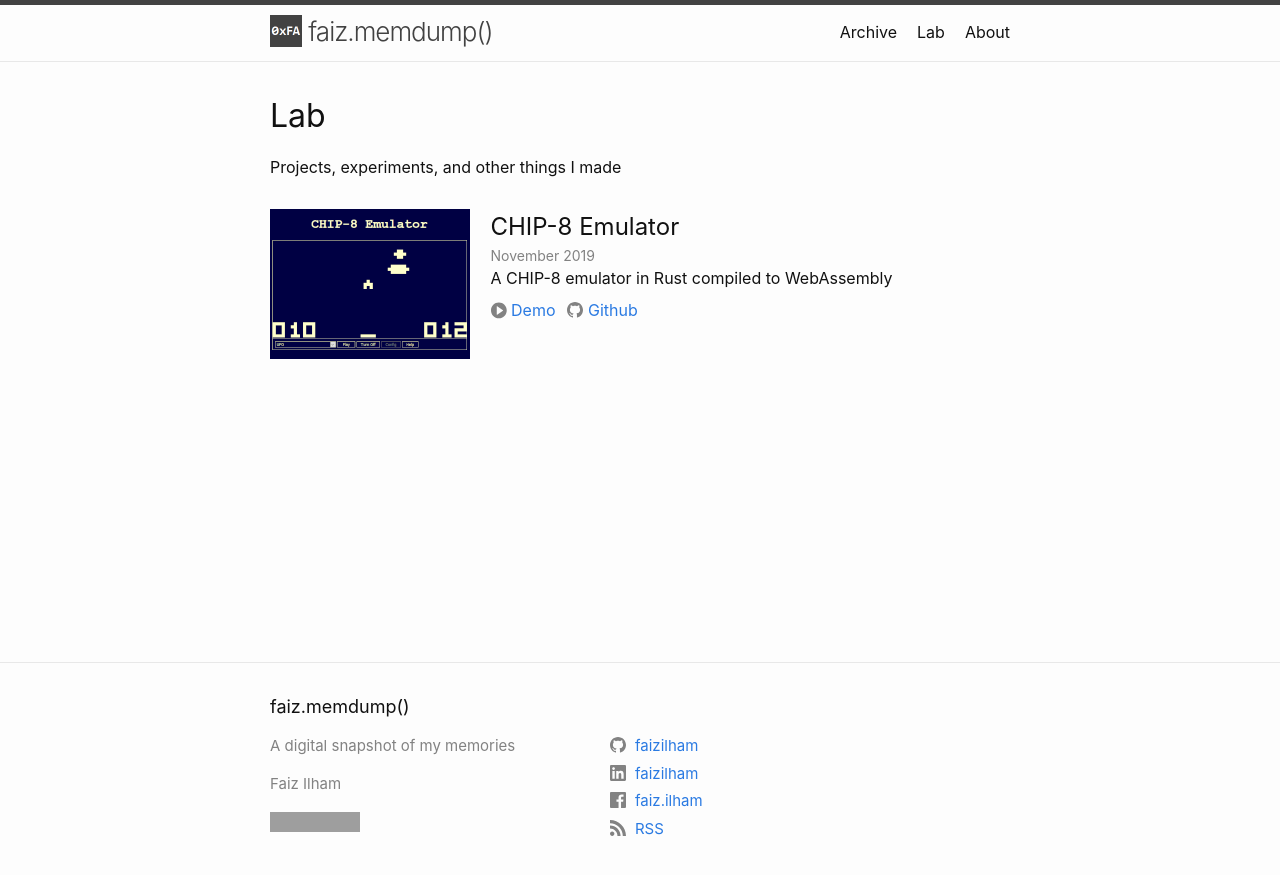
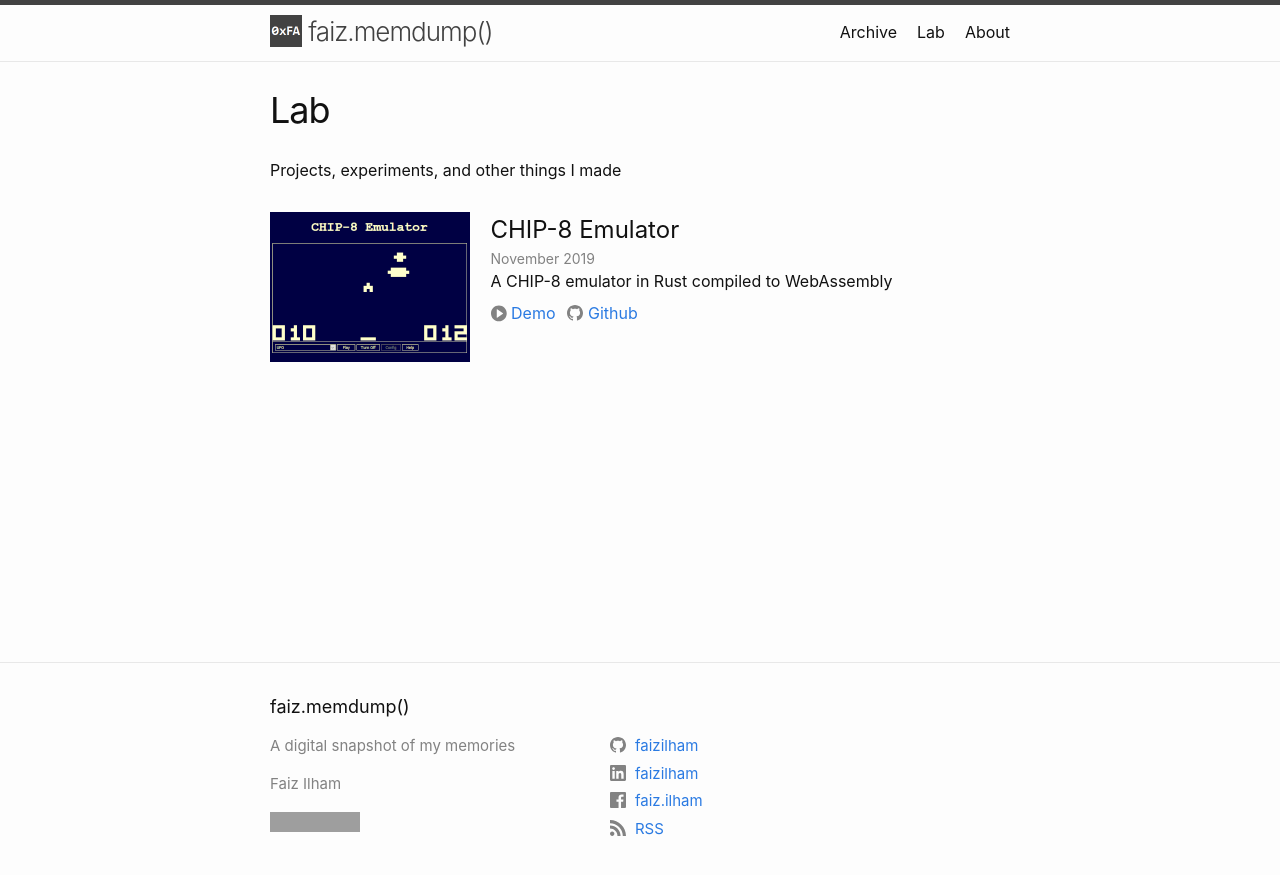
Before and after one commit to faizilham/faizilham.github.io, a Jekyll site: the page built from _pages/lab.md, in a window 1280 px wide. Shown: the top 875 px of the page. Built offline with Jekyll 4.4.1, drawn with Linux system fonts in a browser that asks for light colours; grey boxes are pictures that could not be loaded.

Commit message:
change to post header

```diff
--- a/_layouts/archive.html
+++ b/_layouts/archive.html
@@ -16,7 +16,10 @@
 
 {%- capture content -%}
 <div class="home">
-  <h1 class="page-heading">{{ archive_title }}</h1>
+
+  <header class="post-header">
+    <h1 class="post-title">{{ archive_title }}</h1>
+  </header>
 
   {%- if page.posts.size > 0 -%}
     <ul class="post-list">
--- a/_layouts/lab-index.html
+++ b/_layouts/lab-index.html
@@ -2,7 +2,9 @@
 layout: default
 ---
 <article class="post">
-  <h1 class="page-heading">{{ page.title | escape }}</h1>
+  <header class="post-header">
+    <h1 class="post-title">{{ page.title | escape }}</h1>
+  </header>
 
   <div class="post-content">
     Projects, experiments, and other things I made
--- a/_layouts/tag-index.html
+++ b/_layouts/tag-index.html
@@ -3,7 +3,9 @@ layout: default
 ---
 
 <div class="home">
-  <h1 class="page-heading">{{ page.title | escape }}</h1>
+  <header class="post-header">
+    <h1 class="post-title">{{ page.title | escape }}</h1>
+  </header>
 
   <ul>
     {%- assign tags = site.tags | sort -%}
--- a/_layouts/year-index.html
+++ b/_layouts/year-index.html
@@ -3,7 +3,9 @@ layout: default
 ---
 
 <div class="home">
-  <h1 class="page-heading">{{ page.title | escape }}</h1>
+  <header class="post-header">
+    <h1 class="post-title">{{ page.title | escape }}</h1>
+  </header>
 
   {%- for post in site.posts -%}
     {% capture this_year %}{{ post.date | date: "%Y" }}{% endcapture %}
--- a/_sass/minima/_layout.scss
+++ b/_sass/minima/_layout.scss
@@ -259,12 +259,12 @@
 
 .post-title,
 .post-content h1 {
-  @include relative-font-size(2.625);
+  @include relative-font-size(2.25);
   letter-spacing: -1px;
   line-height: 1;
 
   @media screen and (min-width: $on-large) {
-    @include relative-font-size(2.625);
+    @include relative-font-size(2.25);
   }
 }
 
```
Also changed, not shown: _layouts/home.html (+2 -7 lines).
